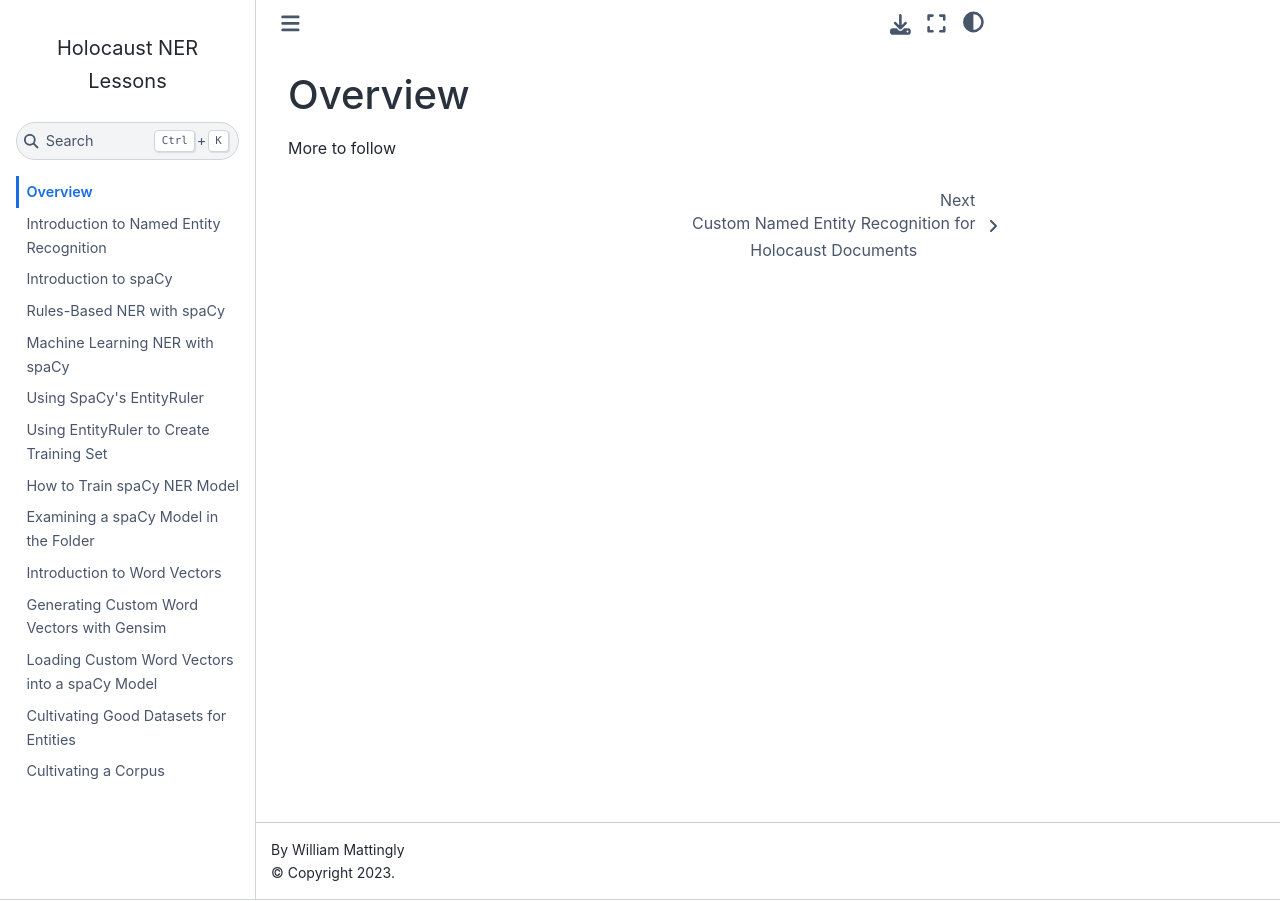
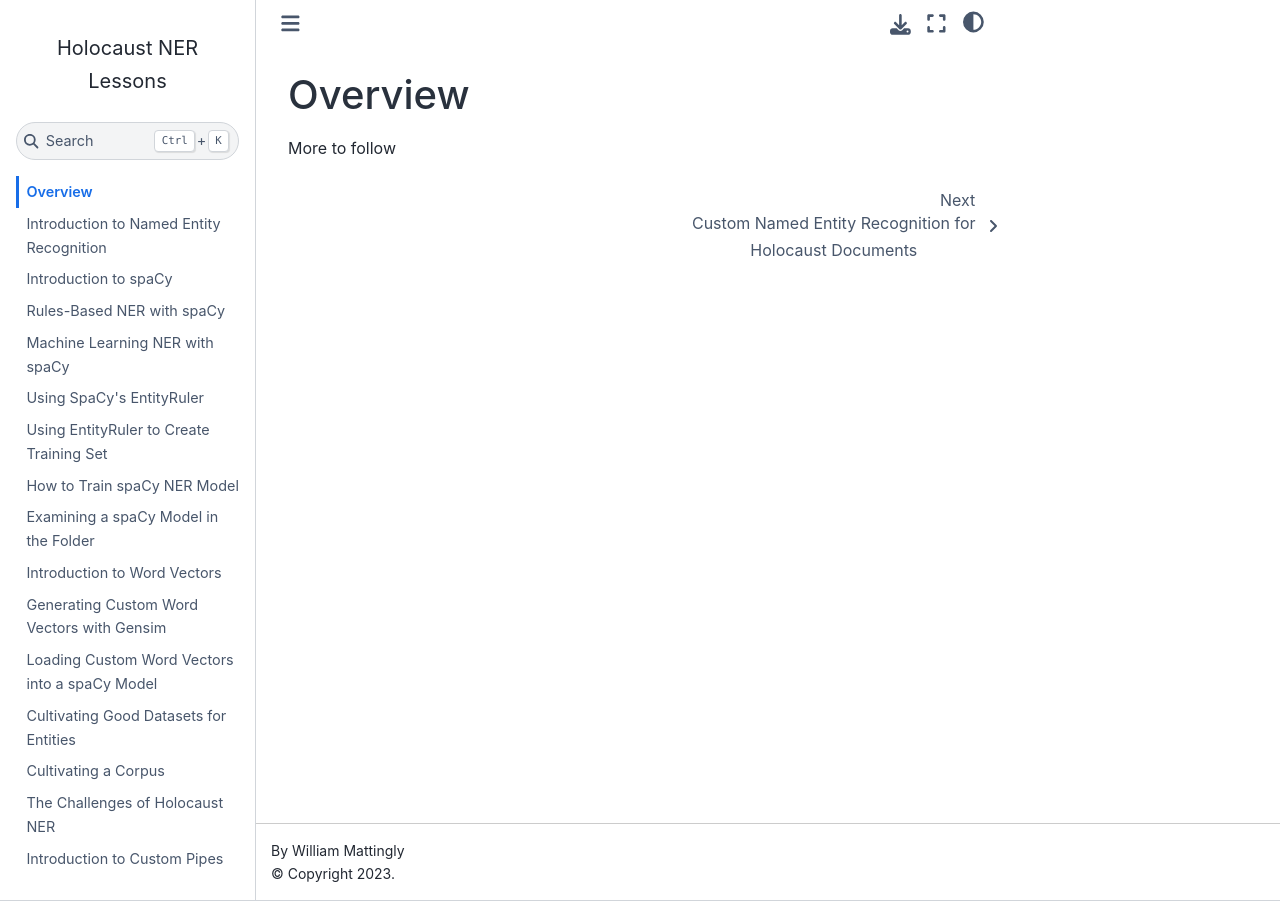
Before and after one commit to wjbmattingly/holocaust_ner_lessons, a Jupyter Book: the page built from intro.md, in a window 1280 px wide. Built offline with Jupyter Book 1.0.4 settings and Sphinx 7.4.7 and the Sphinx Book theme 1.1.4, drawn with Linux system fonts in a browser that asks for light colours.

Commit message:
Update _toc.yml

```diff
--- a/_toc.yml
+++ b/_toc.yml
@@ -26,3 +26,7 @@
     title: Cultivating Good Datasets for Entities
   - file: 09_02_cultivating_corpus.ipynb
     title: Cultivating a Corpus
+  - file: 10_the_challenges_of_holocaust_ner
+    title: The Challenges of Holocaust NER
+  - file: 11_introduction_to_custom_pipes
+    title: Introduction to Custom Pipes
```
